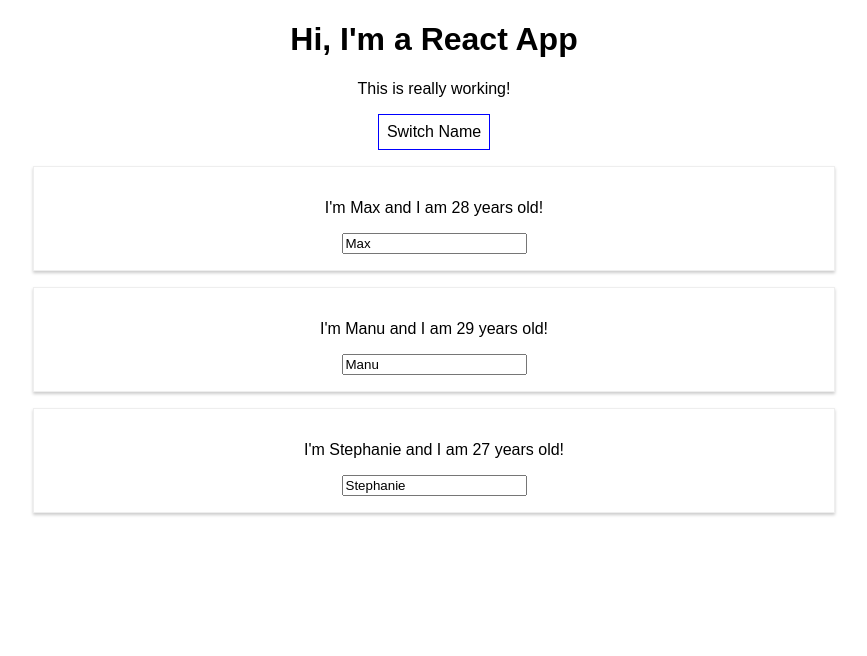
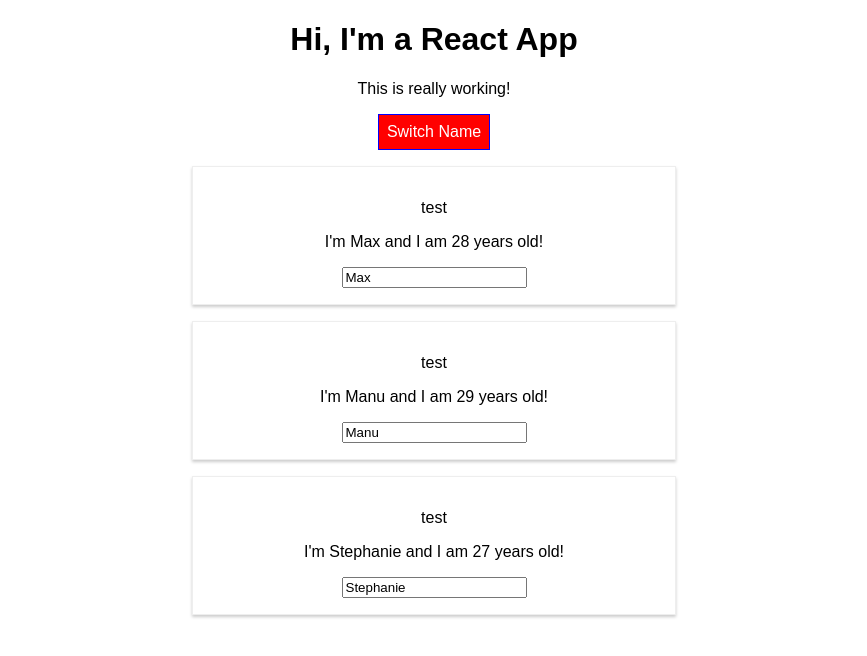
Before and after one commit to wblevinsapivista/react-course, a React (Create React App) app: page / in a window 1280 px wide. Both pictures are taken after a click on the button "Switch Name". Shown: the top 656 px of the page, without its empty margins (206-1073 px from the left). Built offline with nearby package versions, Linux system fonts and the light colour scheme.

Commit message:
Working version pre lesson 70

```diff
--- a/src/App.css
+++ b/src/App.css
@@ -1,3 +1,11 @@
 .App {
   text-align: center;
 }
+
+.red {
+  color: red
+}
+
+.bold {
+  font-weight: bold;
+}
--- a/src/App.js
+++ b/src/App.js
@@ -1,4 +1,5 @@
 import React, { Component } from 'react';
+import Radium, { StyleRoot } from 'radium';
 import './App.css';
 import Person from './Person/Person';
 
@@ -47,11 +48,16 @@
 
   render() {
     const style = {
-      backgroundColor: 'white',
+      backgroundColor: 'green',
+      color: 'white',
       font: 'inherit',
       border: '1px solid blue',
       padding: '8px',
-      cursor: 'pointer'
+      cursor: 'pointer',
+      ':hover': {
+        backgroundColor: 'lightGreen',
+        color: 'black'
+      }
     }
 
     let persons = null;
@@ -65,17 +71,35 @@
           })}
         </div>
       )
+
+      style.backgroundColor = 'red';
+      style[':hover'] = {
+        backgroundColor: 'salmon',
+        color: 'black'
+      }
+    }
+
+    const classes = [];
+
+    if (this.state.persons.length <= 2) {
+      classes.push('red');
+    }
+
+    if (this.state.persons.length <= 1) {
+      classes.push('bold');
     }
 
     return (
+      <StyleRoot>
         <div className="App">
           <h1>Hi, I'm a React App</h1>
-        <p>This is really working!</p>
+          <p className={classes.join(' ')}>This is really working!</p>
           <button
             style={style}
             onClick={this.togglePersonHandler}>Switch Name</button>
           {persons}
         </div>
+      </StyleRoot>
     );
   }
 }
--- a/src/Person/Person.js
+++ b/src/Person/Person.js
@@ -1,13 +1,23 @@
 import React from 'react';
+import { StyleRoot } from 'radium';
 import './Person.css';
 
 const person = ( props ) => {
+    const style = {
+        '@media (min-width: 500px)': {
+            width: '450px'
+        }
+    };
+
     return (
-        <div className="Person">
-            <p onClick={props.click}>I'm {props.name} and I am {props.age} years old!</p>
-            <p>{props.children}</p>
-            <input type="text" onChange={props.changed} value={props.name}></input>
-        </div>
+        <StyleRoot>
+            <div className="Person" style={style}>
+                <p>test</p>
+                <p onClick={props.click}>I'm {props.name} and I am {props.age} years old!</p>
+                <p>{props.children}</p>
+                <input type="text" onChange={props.changed} value={props.name}></input>
+            </div>
+        </StyleRoot>
     )
 };
 
--- a/src/index.js
+++ b/src/index.js
@@ -1,8 +1,11 @@
 import React from 'react';
 import ReactDOM from 'react-dom';
 import './index.css';
+import StyleRoot from 'radium';
+
 import App from './App';
 import registerServiceWorker from './registerServiceWorker';
 
-ReactDOM.render(<App />, document.getElementById('root'));
+
+ReactDOM.render(<App></App>, document.getElementById('root'));
 registerServiceWorker();
```
Also changed, not shown: package.json (+21 -10 lines), public/manifest.json, src/Person/Person.css (line endings or trailing spaces), 1 other file (tests, documents, lock files or other folders). Lines whose indentation alone changed are shown as unchanged.
